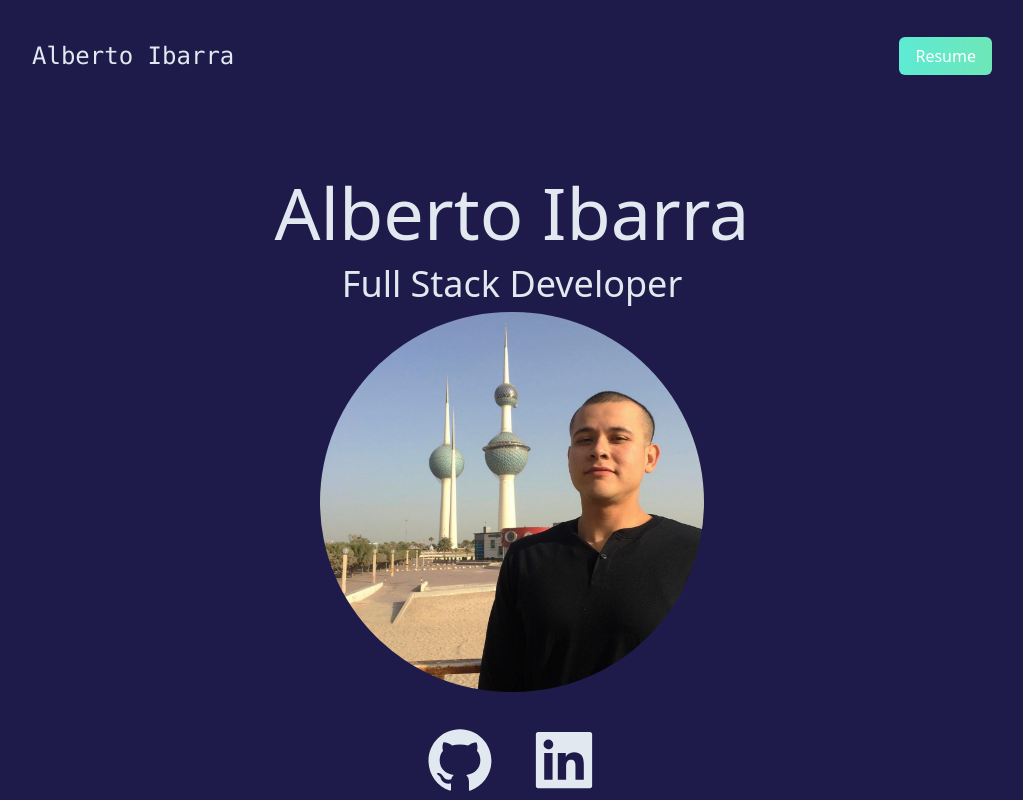
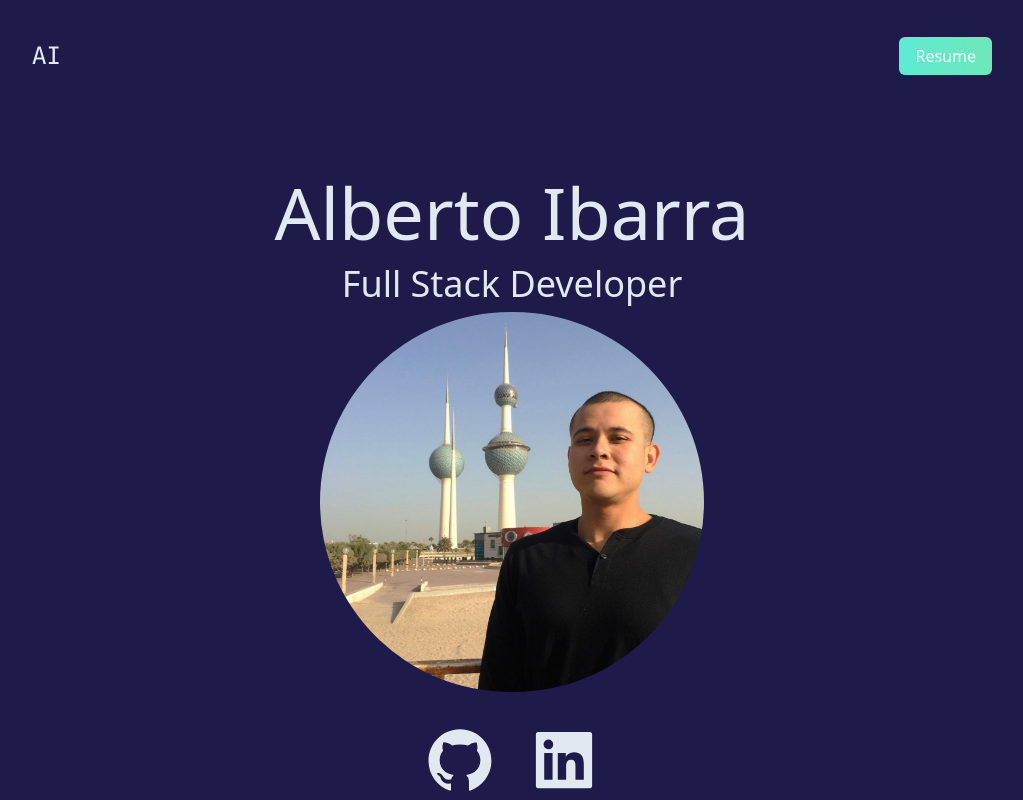
Before and after one commit to Alberto-Ibarra/albert_portfolio, a React (Vite) app: page / in a window 1280 px wide. Shown: the top 800 px of the page, without its empty margins (128-1151 px from the left). Built offline with nearby package versions, Linux system fonts and the light colour scheme.

Commit message:
updated resume link

```diff
--- a/src/components/Navbar.jsx
+++ b/src/components/Navbar.jsx
@@ -4,10 +4,10 @@ import { BsFillMoonStarsFill } from 'react-icons/bs';
 const Navbar = () => {
     return (
             <nav className='py-10 mb-12 flex justify-between'>
-                <h1 className='text-2xl font-consolas'>Alberto Ibarra</h1>
+                <h1 className='text-2xl font-consolas'>AI</h1>
                 <ul className='flex items-center'>
                     {/* <li className='cursor-pointer text-2xl'><BsFillMoonStarsFill/></li> */}
-                    <li><a href='https://drive.google.com/file/d/16JvMzjOxx0F6XjysT7gwKNP7qNUFBrKL/view?usp=sharing' target='_blank' download className='bg-gradient-to-r from-teal-300 to-emerald-300 text-white px-4 py-2 rounded-md ml-8'>Resume</a></li>
+                    <li><a href='https://drive.google.com/file/d/110gDSiTMFyBuAJJoxAD3xMvfp5YswOAh/view?usp=sharing' target='_blank' download className='bg-gradient-to-r from-teal-300 to-emerald-300 text-white px-4 py-2 rounded-md ml-8'>Resume</a></li>
                 </ul>
             </nav>
     )
```
